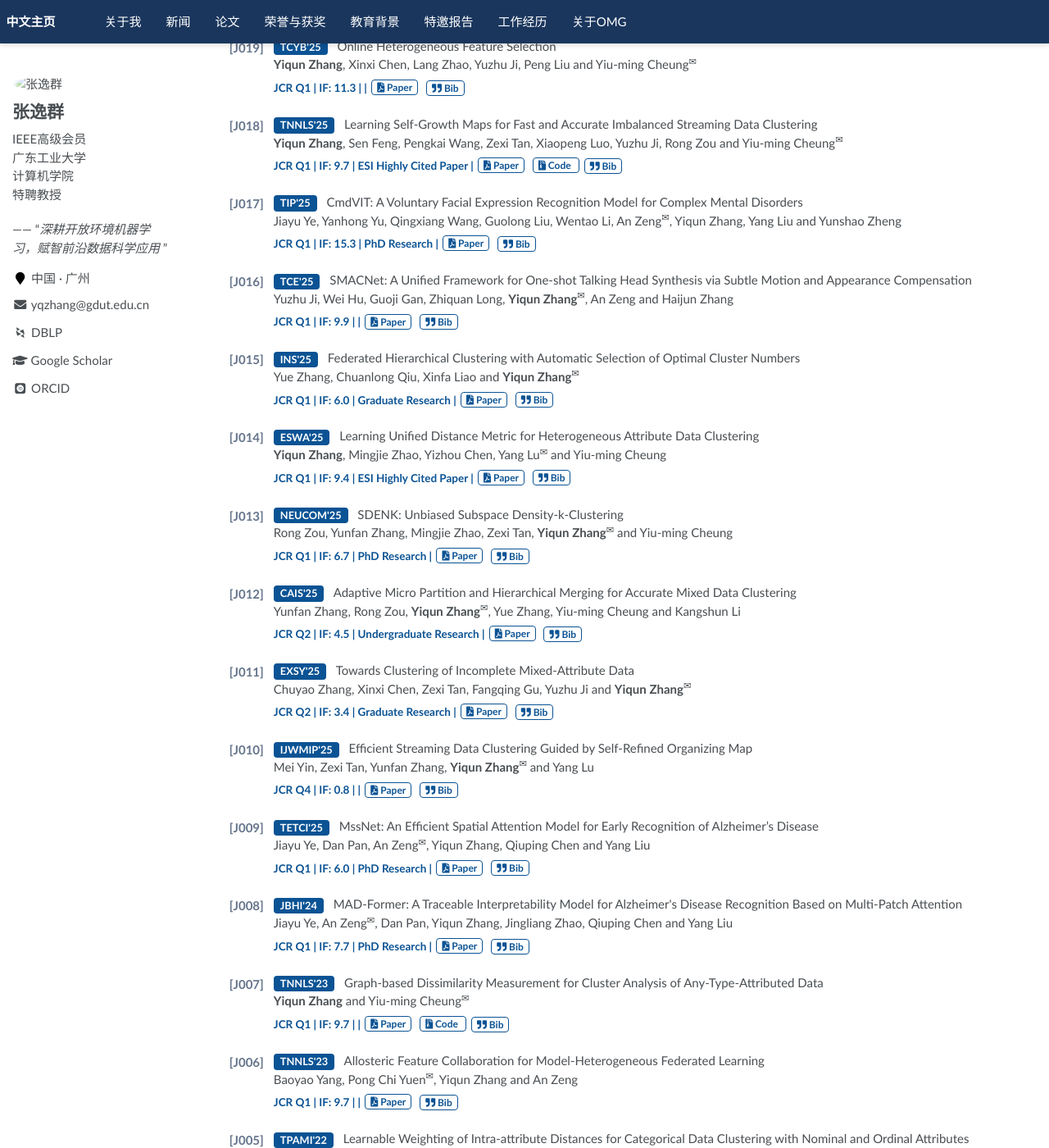
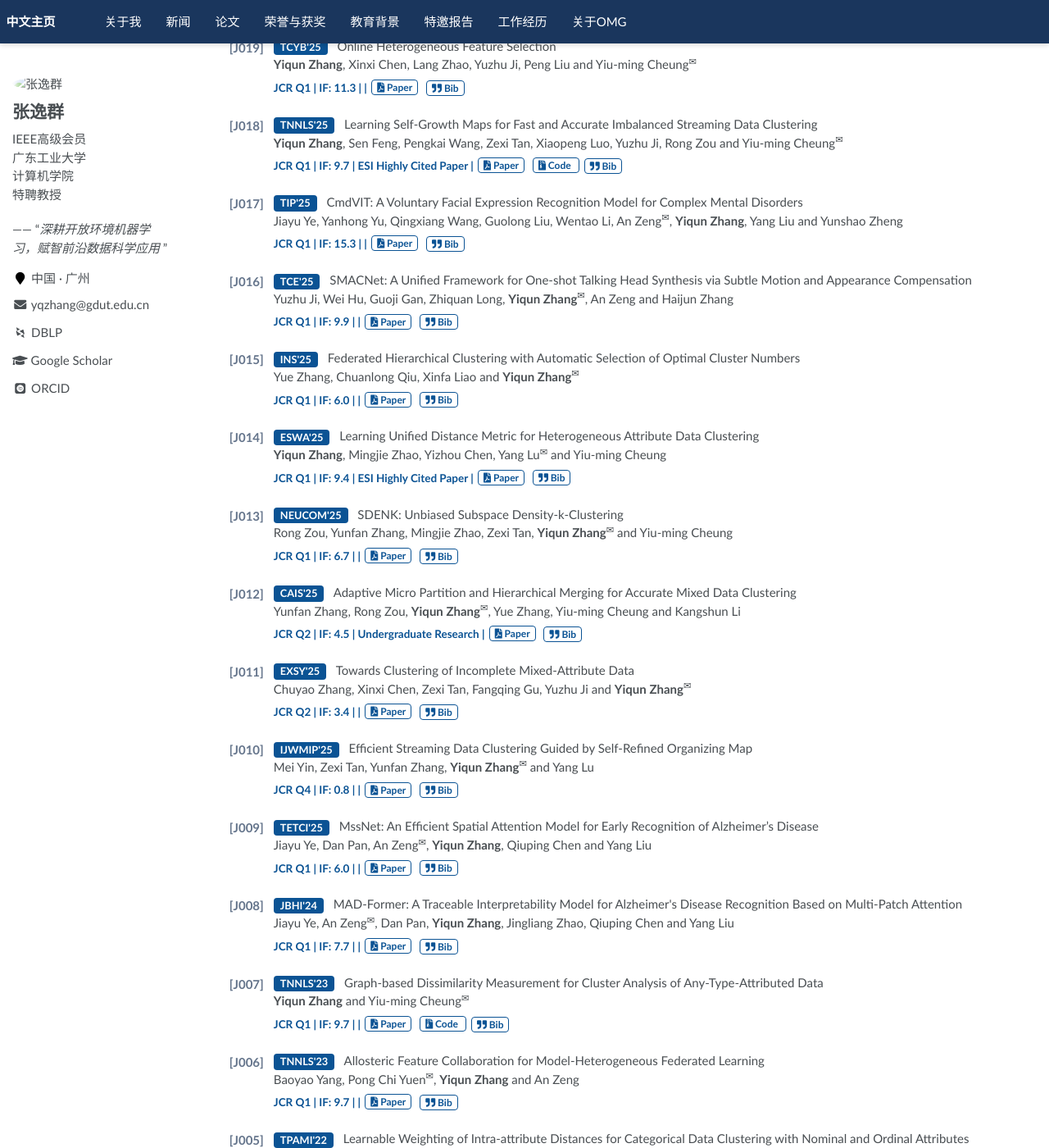
Before and after one commit to yqzhang-Zz/zh-publications, a Jekyll site: the page built from _pages/about.md, in a window 1280 px wide and 1400 px high, scrolled down 914 px. Shown: the whole window at 82% size. Built offline with Jekyll 4.4.1, drawn with Linux system fonts in a browser that asks for light colours; some web fonts are replaced; a script that is not in the unit is left out; comment, search, counter and statistics services are not loaded; some of the changed text lies outside the part shown.

Commit message:
Update journal_papers.yml

```diff
--- a/_data/journal_papers.yml
+++ b/_data/journal_papers.yml
@@ -19,12 +19,12 @@
   venue: "TMM'26"
   journal_key: "TMM"
   title: "Classifying Long-tailed and Label-noise Data via Disentangling and Unlearning"
-  authors: "Shu Chen, Xiaoyun Xia, Mengke Li, Yiqun Zhang, Yang Lu<sup>&#x2709;</sup> and Yiu-ming Cheung"
+  authors: "Shu Chen, Xiaoyun Xia, Mengke Li, <strong>Yiqun Zhang</strong>, Yang Lu<sup>&#x2709;</sup> and Yiu-ming Cheung"
   tag: ""
   link: "#"
   bib: |-
     @article{chen2026classifying,
-      author = {Chen, Shu and Xia, Xiaoyun and Li, Mengke and Zhang, Yiqun Ext and Lu, Yang and Cheung, Yiu-ming},
+      author = {Chen, Shu and Xia, Xiaoyun and Li, Mengke and Zhang, Yiqun and Lu, Yang and Cheung, Yiu-ming},
       title = {Classifying Long-tailed and Label-noise Data via Disentangling and Unlearning},
       journal = {IEEE Transactions on Multimedia},
       year = {2026}
@@ -36,10 +36,10 @@
   title: "How to Ask the AI: A User Perspective Survey for Large Language Model Prompting"
   authors: "<strong>Yiqun Zhang</strong>, Yunfan Zhang, Mingjie Zhao, Sen Feng and Yiu-ming Cheung<sup>&#x2709;</sup>"
   tag: "Survey Paper"
-  link: "#"
+  link: "https://ieeexplore.ieee.org/abstract/document/11199892"
   bib: |-
     @article{zhang2026how,
-      author = {Zhang, Yiqun and Zhang, Yunfan and Zhao, Mingjie Caps and Feng, Sen and Cheung, Yiu-ming},
+      author = {Zhang, Yiqun and Zhang, Yunfan and Zhao, Mingjie and Feng, Sen and Cheung, Yiu-ming},
       title = {How to Ask the AI: A User Perspective Survey for Large Language Model Prompting},
       journal = {IEEE Transactions on Artificial Intelligence},
       year = {2026}
@@ -49,9 +49,9 @@
   venue: "TMM'26"
   journal_key: "TMM"
   title: "NIDC: General Task Backbone for Neuroimaging Analysis via Interpretable Deep Clustering"
-  authors: "Jiayu Ye, An Zeng<sup>&#x2709;</sup>, Dan Pan, Junhao Chen, Jingliang Zhao, Yiqun Zhang and Yang Liu"
-  tag: "PhD Research"
-  link: "#"
+  authors: "Jiayu Ye, An Zeng<sup>&#x2709;</sup>, Dan Pan, Junhao Chen, Jingliang Zhao, <strong>Yiqun Zhang</strong> and Yang Liu"
+  tag: ""
+  link: "https://ieeexplore.ieee.org/abstract/document/11353921"
   bib: |-
     @article{ye2026nidc,
       author = {Ye, Jiayu and Zeng, An and Pan, Dan and Chen, Junhao and Zhao, Jingliang and Zhang, Yiqun and Liu, Yang},
@@ -66,7 +66,7 @@
   title: "One-Shot Federated Clustering of Non-Independent Completely Distributed Data"
   authors: "<strong>Yiqun Zhang</strong>, Shenghong Cai, Zihua Yang, Sen Feng, Yuzhu Ji<sup>&#x2709;</sup> and Haijun Zhang"
   tag: ""
-  link: "#"
+  link: "https://arxiv.org/abs/2601.17512"
   bib: |-
     @article{zhang2026oneshot,
       author = {Zhang, Yiqun and Cai, Shenghong and Yang, Zihua and Feng, Sen and Ji, Yuzhu and Zhang, Haijun},
@@ -81,7 +81,8 @@
   title: "Trending Applications of Large Language Models: A User Perspective Survey"
   authors: "<strong>Yiqun Zhang</strong>, Mingjie Zhao, Yunfan Zhang and Yiu-ming Cheung<sup>&#x2709;</sup>"
   tag: "Survey Paper"
-  link: "#"
+  link: "https://ieeexplore.ieee.org/abstract/document/11199892"
+  link_cn: "papers/TAI-LLM-Survey1-Chinese-Version.pdf"
   bib: |-
     @article{zhang2026trending,
       author = {Zhang, Yiqun and Zhao, Mingjie and Zhang, Yunfan and Cheung, Yiu-ming},
@@ -96,8 +97,8 @@
   title: "Hierarchical Reference Sets for Robust Unsupervised Detection of Scattered and Clustered Outliers"
   authors: "<strong>Yiqun Zhang</strong>, Zexi Tan, Xiaopeng Luo<sup>&#x2709;</sup> and Yunlin Liu"
   tag: ""
-  link: "#"
-  code: "#"
+  link: "https://arxiv.org/abs/2603.12847"
+  code: "https://github.com/gordonlok/DROD"
   bib: |-
     @article{zhang2026hierarchical,
       author = {Zhang, Yiqun and Tan, Zexi and Luo, Xiaopeng and Liu, Yunlin},
@@ -112,8 +113,8 @@
   title: "Learning Unbiased Cluster Descriptors for Interpretable Imbalanced Concept Drift Detection"
   authors: "<strong>Yiqun Zhang</strong>, Zhanpei Huang, Mingjie Zhao, Chuyao Zhang, Yang Lu, Yuzhu Ji<sup>&#x2709;</sup>, Fangqing Gu and An Zeng"
   tag: ""
-  link: "#"
-  code: "#"
+  link: "https://arxiv.org/abs/2603.06757"
+  code: "papers/ICD3_Code.zip"
   bib: |-
     @article{zhang2026learning,
       author = {Zhang, Yiqun and Huang, Zhanpei and Zhao, Mingjie and Zhang, Chuyao and Lu, Yang and Ji, Yuzhu and Gu, Fangqing and Zeng, An},
@@ -128,7 +129,7 @@
   title: "Online Heterogeneous Feature Selection"
   authors: "<strong>Yiqun Zhang</strong>, Xinxi Chen, Lang Zhao, Yuzhu Ji, Peng Liu and Yiu-ming Cheung<sup>&#x2709;</sup>"
   tag: ""
-  link: "#"
+  link: "https://ieeexplore.ieee.org/abstract/document/11274409"
   bib: |-
     @article{zhang2025online,
       author = {Zhang, Yiqun and Chen, Xinxi and Zhao, Lang and Ji, Yuzhu and Liu, Peng and Cheung, Yiu-ming},
@@ -143,11 +144,11 @@
   title: "Learning Self-Growth Maps for Fast and Accurate Imbalanced Streaming Data Clustering"
   authors: "<strong>Yiqun Zhang</strong>, Sen Feng, Pengkai Wang, Zexi Tan, Xiaopeng Luo, Yuzhu Ji, Rong Zou and Yiu-ming Cheung<sup>&#x2709;</sup>"
   tag: "ESI Highly Cited Paper"
-  link: "#"
-  code: "#"
+  link: "https://www.comp.hkbu.edu.hk/~ymc/papers/journal/TNNLS-2025-3563769.pdf"
+  code: "https://www.comp.hkbu.edu.hk/~ymc/papers/journal/Source_code/TNNLS-2025-3563769-code.zip"
   bib: |-
     @article{zhang2025learning,
-      author = {Zhang, Yiqun and Feng, Sen and Wang, Pengkai and Tan, Zexi and Luo, Xiaopeng and Ji, Yuzhu bit and Zou, Rong and Cheung, Yiu-ming},
+      author = {Zhang, Yiqun and Feng, Sen and Wang, Pengkai and Tan, Zexi and Luo, Xiaopeng and Ji, Yuzhu and Zou, Rong and Cheung, Yiu-ming},
       title = {Learning Self-Growth Maps for Fast and Accurate Imbalanced Streaming Data Clustering},
       journal = {IEEE Transactions on Neural Networks and Learning Systems},
       year = {2025}
@@ -157,9 +158,9 @@
   venue: "TIP'25"
   journal_key: "TIP"
   title: "CmdVIT: A Voluntary Facial Expression Recognition Model for Complex Mental Disorders"
-  authors: "Jiayu Ye, Yanhong Yu, Qingxiang Wang, Guolong Liu, Wentao Li, An Zeng<sup>&#x2709;</sup>, Yiqun Zhang, Yang Liu and Yunshao Zheng"
-  tag: "PhD Research"
-  link: "#"
+  authors: "Jiayu Ye, Yanhong Yu, Qingxiang Wang, Guolong Liu, Wentao Li, An Zeng<sup>&#x2709;</sup>, <strong>Yiqun Zhang</strong>, Yang Liu and Yunshao Zheng"
+  tag: ""
+  link: "https://ieeexplore.ieee.org/abstract/document/11003429"
   bib: |-
     @article{ye2025cmdvit,
       author = {Ye, Jiayu and Yu, Yanhong and Wang, Qingxiang and Liu, Guolong and Li, Wentao and Zeng, An and Zhang, Yiqun and Liu, Yang and Zheng, Yunshao},
@@ -174,10 +175,10 @@
   title: "SMACNet: A Unified Framework for One-shot Talking Head Synthesis via Subtle Motion and Appearance Compensation"
   authors: "Yuzhu Ji, Wei Hu, Guoji Gan, Zhiquan Long, <strong>Yiqun Zhang</strong><sup>&#x2709;</sup>, An Zeng and Haijun Zhang"
   tag: ""
-  link: "#"
+  link: "https://ieeexplore.ieee.org/abstract/document/11114961"
   bib: |-
     @article{ji2025smacnet,
-      author = {Ji, Yuzhu and Hu, Wei bit and Gan, Guoji and Long, Zhiquan and Zhang, Yiqun and Zeng, An and Zhang, Haijun},
+      author = {Ji, Yuzhu and Hu, Wei and Gan, Guoji and Long, Zhiquan and Zhang, Yiqun and Zeng, An and Zhang, Haijun},
       title = {SMACNet: A Unified Framework for One-shot Talking Head Synthesis via Subtle Motion and Appearance Compensation},
       journal = {IEEE Transactions on Consumer Electronics},
       year = {2025}
@@ -188,8 +189,8 @@
   journal_key: "INS"
   title: "Federated Hierarchical Clustering with Automatic Selection of Optimal Cluster Numbers"
   authors: "Yue Zhang, Chuanlong Qiu, Xinfa Liao and <strong>Yiqun Zhang</strong><sup>&#x2709;</sup>"
-  tag: "Graduate Research"
-  link: "#"
+  tag: ""
+  link: "https://arxiv.org/abs/2603.12684"
   bib: |-
     @article{zhang2025federated,
       author = {Zhang, Yue and Qiu, Chuanlong and Liao, Xinfa and Zhang, Yiqun},
@@ -204,7 +205,7 @@
   title: "Learning Unified Distance Metric for Heterogeneous Attribute Data Clustering"
   authors: "<strong>Yiqun Zhang</strong>, Mingjie Zhao, Yizhou Chen, Yang Lu<sup>&#x2709;</sup> and Yiu-ming Cheung"
   tag: "ESI Highly Cited Paper"
-  link: "#"
+  link: "https://arxiv.org/abs/2603.04458"
   bib: |-
     @article{zhang2025learningunified,
       author = {Zhang, Yiqun and Zhao, Mingjie and Chen, Yizhou and Lu, Yang and Cheung, Yiu-ming},
@@ -218,8 +219,8 @@
   journal_key: "NEUCOM"
   title: "SDENK: Unbiased Subspace Density-k-Clustering"
   authors: "Rong Zou, Yunfan Zhang, Mingjie Zhao, Zexi Tan, <strong>Yiqun Zhang</strong><sup>&#x2709;</sup> and Yiu-ming Cheung"
-  tag: "PhD Research"
-  link: "#"
+  tag: ""
+  link: "https://www.sciencedirect.com/science/article/pii/S0925231225018971"
   bib: |-
     @article{zou2025sdenk,
       author = {Zou, Rong and Zhang, Yunfan and Zhao, Mingjie and Tan, Zexi and Zhang, Yiqun and Cheung, Yiu-ming},
@@ -234,7 +235,7 @@
   title: "Adaptive Micro Partition and Hierarchical Merging for Accurate Mixed Data Clustering"
   authors: "Yunfan Zhang, Rong Zou, <strong>Yiqun Zhang</strong><sup>&#x2709;</sup>, Yue Zhang, Yiu-ming Cheung and Kangshun Li"
   tag: "Undergraduate Research"
-  link: "#"
+  link: "https://link.springer.com/article/10.1007/s40747-024-01695-7"
   bib: |-
     @article{zhang2025adaptive,
       author = {Zhang, Yunfan and Zou, Rong and Zhang, Yiqun and Zhang, Yue and Cheung, Yiu-ming and Li, Kangshun},
@@ -248,8 +249,8 @@
   journal_key: "EXSY"
   title: "Towards Clustering of Incomplete Mixed-Attribute Data"
   authors: "Chuyao Zhang, Xinxi Chen, Zexi Tan, Fangqing Gu, Yuzhu Ji and <strong>Yiqun Zhang</strong><sup>&#x2709;</sup>"
-  tag: "Graduate Research"
-  link: "#"
+  tag: ""
+  link: "https://onlinelibrary.wiley.com/doi/full/10.1111/exsy.70074"
   bib: |-
     @article{zhang2025towards,
       author = {Zhang, Chuyao and Chen, Xinxi and Tan, Zexi and Gu, Fangqing and Ji, Yuzhu and Zhang, Yiqun},
@@ -264,7 +265,7 @@
   title: "Efficient Streaming Data Clustering Guided by Self-Refined Organizing Map"
   authors: "Mei Yin, Zexi Tan, Yunfan Zhang, <strong>Yiqun Zhang</strong><sup>&#x2709;</sup> and Yang Lu"
   tag: ""
-  link: "#"
+  link: "https://www.worldscientific.com/doi/abs/10.1142/S0219691325500274"
   bib: |-
     @article{yin2025efficient,
       author = {Yin, Mei and Tan, Zexi and Zhang, Yunfan and Zhang, Yiqun and Lu, Yang},
@@ -277,9 +278,9 @@
   venue: "TETCI'25"
   journal_key: "TETCI"
   title: "MssNet: An Efficient Spatial Attention Model for Early Recognition of Alzheimer’s Disease"
-  authors: "Jiayu Ye, Dan Pan, An Zeng<sup>&#x2709;</sup>, Yiqun Zhang, Qiuping Chen and Yang Liu"
-  tag: "PhD Research"
-  link: "#"
+  authors: "Jiayu Ye, Dan Pan, An Zeng<sup>&#x2709;</sup>, <strong>Yiqun Zhang</strong>, Qiuping Chen and Yang Liu"
+  tag: ""
+  link: "https://ieeexplore.ieee.org/abstract/document/10896617"
   bib: |-
     @article{ye2025mssnet,
       author = {Ye, Jiayu and Pan, Dan and Zeng, An and Zhang, Yiqun and Chen, Qiuping and Liu, Yang},
@@ -292,9 +293,9 @@
   venue: "JBHI'24"
   journal_key: "JBHI"
   title: "MAD-Former: A Traceable Interpretability Model for Alzheimer's Disease Recognition Based on Multi-Patch Attention"
-  authors: "Jiayu Ye, An Zeng<sup>&#x2709;</sup>, Dan Pan, Yiqun Zhang, Jingliang Zhao, Qiuping Chen and Yang Liu"
-  tag: "PhD Research"
-  link: "#"
+  authors: "Jiayu Ye, An Zeng<sup>&#x2709;</sup>, Dan Pan, <strong>Yiqun Zhang</strong>, Jingliang Zhao, Qiuping Chen and Yang Liu"
+  tag: ""
+  link: "https://ieeexplore.ieee.org/abstract/document/10460114"
   bib: |-
     @article{ye2024madformer,
       author = {Ye, Jiayu and Zeng, An and Pan, Dan and Zhang, Yiqun and Zhao, Jingliang and Chen, Qiuping and Liu, Yang},
@@ -309,8 +310,8 @@
   title: "Graph-based Dissimilarity Measurement for Cluster Analysis of Any-Type-Attributed Data"
   authors: "<strong>Yiqun Zhang</strong> and Yiu-ming Cheung<sup>&#x2709;</sup>"
   tag: ""
-  link: "#"
-  code: "#"
+  link: "https://ieeexplore.ieee.org/abstract/document/9887970"
+  code: "https://www.comp.hkbu.edu.hk/~ymc/papers/journal/Source_code/TNNLS-2022-3202700-code.zip"
   bib: |-
     @article{zhang2023graphbased,
       author = {Zhang, Yiqun and Cheung, Yiu-ming},
@@ -323,9 +324,9 @@
   venue: "TNNLS'23"
   journal_key: "TNNLS"
   title: "Allosteric Feature Collaboration for Model-Heterogeneous Federated Learning"
-  authors: "Baoyao Yang, Pong Chi Yuen<sup>&#x2709;</sup>, Yiqun Zhang and An Zeng"
+  authors: "Baoyao Yang, Pong Chi Yuen<sup>&#x2709;</sup>, <strong>Yiqun Zhang</strong> and An Zeng"
   tag: ""
-  link: "#"
+  link: "https://ieeexplore.ieee.org/abstract/document/10373104"
   bib: |-
     @article{yang2023allosteric,
       author = {Yang, Baoyao and Yuen, Pong Chi and Zhang, Yiqun and Zeng, An},
@@ -340,8 +341,8 @@
   title: "Learnable Weighting of Intra-attribute Distances for Categorical Data Clustering with Nominal and Ordinal Attributes"
   authors: "<strong>Yiqun Zhang</strong> and Yiu-ming Cheung<sup>&#x2709;</sup>"
   tag: ""
-  link: "#"
-  code: "#"
+  link: "https://www.comp.hkbu.edu.hk/~ymc/papers/journal/TPAMI-2021-3056510-publication-version.pdf"
+  code: "https://www.comp.hkbu.edu.hk/~ymc/papers/journal/Source_code/TPAMI-2021-3056510.zip"
   bib: |-
     @article{zhang2022learnable,
       author = {Zhang, Yiqun and Cheung, Yiu-ming},
@@ -356,7 +357,7 @@
   title: "A New Distance Metric Exploiting Heterogeneous Inter-Attribute Relationship for Ordinal-and-Nominal-Attribute Data Clustering"
   authors: "<strong>Yiqun Zhang</strong> and Yiu-ming Cheung<sup>&#x2709;</sup>"
   tag: ""
-  link: "#"
+  link: "https://www.comp.hkbu.edu.hk/~ymc/papers/journal/TCYB-2020-2983073.pdf"
   bib: |-
     @article{zhang2022new,
       author = {Zhang, Yiqun and Cheung, Yiu-ming},
@@ -369,9 +370,9 @@
   venue: "ISCLS'21"
   journal_key: "ISCLS"
   title: "Discovery of Genetic Biomarkers for Alzheimer’s Disease Using Adaptive Convolutional Neural Networks Ensemble and Genome-Wide Association Studies"
-  authors: "An Zeng, Huabin Rong, Dan Pan<sup>&#x2709;</sup>, Longfei Jia, Yiqun Zhang, Fengyi Zhao and Shaoliang Peng"
+  authors: "An Zeng, Huabin Rong, Dan Pan<sup>&#x2709;</sup>, Longfei Jia, <strong>Yiqun Zhang</strong>, Fengyi Zhao and Shaoliang Peng"
   tag: ""
-  link: "#"
+  link: "https://drive.google.com/file/d/1gmzfBbjG2oixYwcAwb73tClGIhnp2jC9/view"
   bib: |-
     @article{zeng2021discovery,
       author = {Zeng, An and Rong, Huabin and Pan, Dan and Jia, Longfei and Zhang, Yiqun and Zhao, Fengyi and Peng, Shaoliang},
@@ -386,8 +387,8 @@
   title: "A Unified Entropy-Based Distance Metric for Ordinal-and-Nominal-Attribute Data Clustering"
   authors: "<strong>Yiqun Zhang</strong>, Yiu-ming Cheung<sup>&#x2709;</sup> and Kay Chen Tan"
   tag: "IEEE CIS (HK) Competition’20 Best Paper Award"
-  link: "#"
-  code: "#"
+  link: "https://www.comp.hkbu.edu.hk/~ymc/papers/journal/TNNLS-2019-2899381.pdf"
+  code: "https://www.comp.hkbu.edu.hk/~ymc/papers/journal/Source_code/TNNLS-2018-P-9663_Source_Code.zip"
   bib: |-
     @article{zhang2020unified,
       author = {Zhang, Yiqun and Cheung, Yiu-ming and Tan, Kay Chen},
@@ -402,8 +403,8 @@
   title: "Fast and Accurate Hierarchical Clustering based on Growing Multilayer Topology Training"
   authors: "Yiu-ming Cheung<sup>&#x2709;</sup> and <strong>Yiqun Zhang</strong>"
   tag: ""
-  link: "#"
-  code: "#"
+  link: "https://www.comp.hkbu.edu.hk/~ymc/papers/journal/10.1109TNNLS.2018.2853407_publication_version.pdf"
+  code: "https://www.comp.hkbu.edu.hk/~ymc/papers/journal/Source_code/TNNLS-2017-P-7777_Source_Code.zip"
   bib: |-
     @article{cheung2019fast,
       author = {Cheung, Yiu-ming and Zhang, Yiqun},
```
